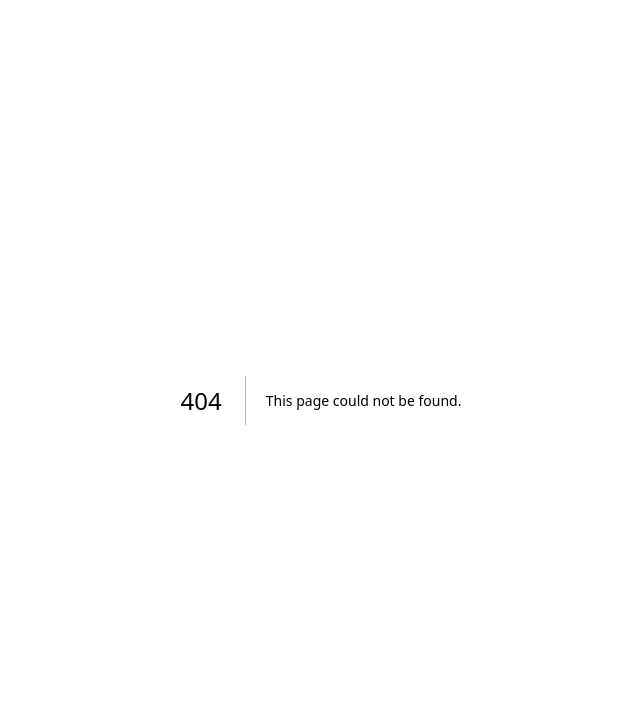
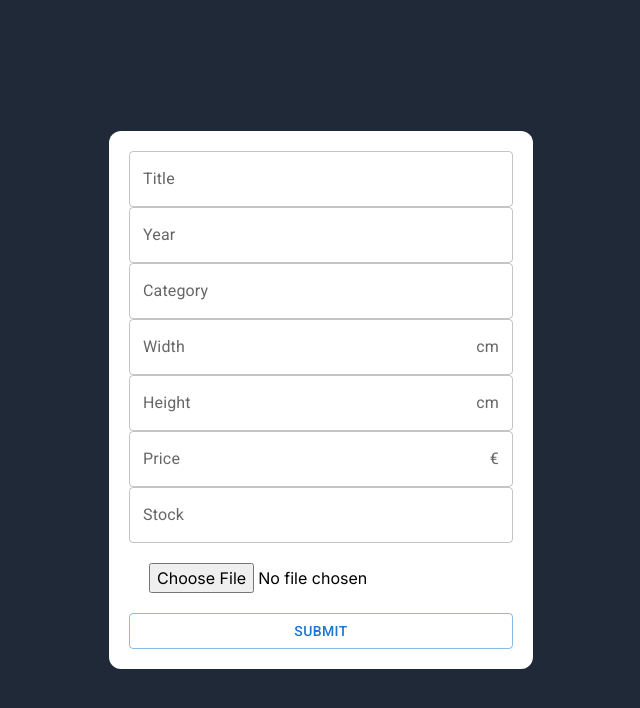
Before and after one commit to alexandre-em/kh-em, a Next.js app: page /dashboard in a window 1280 px wide. Before the commit this address had no page. Shown: the top 708 px of the page, without its empty margins (319-959 px from the left). Built offline with nearby package versions, Linux system fonts and the light colour scheme; no server answers.

Commit message:
Add dashboard to upload new images
TODO: restrein access to this page

```diff
--- /dev/null
+++ b/src/app/dashboard/page.tsx
@@ -0,0 +1,152 @@
+"use client";
+import { addDataToDb, uploadFile } from "@/utils/firebase";
+import {
+  Alert,
+  Button,
+  CircularProgress,
+  FormControl,
+  InputAdornment,
+  InputLabel,
+  OutlinedInput,
+} from "@mui/material";
+import React, { useCallback } from "react";
+
+export default function Dashboard() {
+  const [formValue, setFormValue] = React.useState<Record<string, string>>();
+  const [image, setImage] = React.useState<File | null>();
+  const [isLoading, setIsLoading] = React.useState<boolean>(false);
+  const [isUploadSuccess, setIsUploadSuccess] = React.useState<
+    "success" | "error" | undefined
+  >();
+
+  const handleSubmit = useCallback(
+    async (e: React.FormEvent<HTMLFormElement>) => {
+      e.preventDefault();
+      if (image && !isLoading) {
+        setIsLoading(true);
+        const buffer = await image.arrayBuffer();
+        const resUploadImage = await uploadFile(image.name, buffer);
+
+        if (!resUploadImage.error) {
+          const res = await addDataToDb("paints", {
+            ...formValue,
+            url: resUploadImage.result,
+          });
+
+          console.log("res data", res);
+          setIsLoading(false);
+          if (!res.error) {
+            setIsUploadSuccess("success");
+          } else {
+            setIsUploadSuccess("error");
+          }
+        } else {
+          setIsUploadSuccess("error");
+        }
+      }
+    },
+    [formValue, image, isLoading]
+  );
+
+  const handleChange = useCallback((key: string, value: any) => {
+    setFormValue((prev) => ({ ...prev, [key]: value }));
+  }, []);
+
+  return (
+    <div className="bg-gray-800 h-full flex justify-center items-center">
+      <form
+        className="bg-white flex flex-col p-5 rounded-xl"
+        onSubmit={handleSubmit}
+      >
+        <FormControl>
+          <InputLabel>Title</InputLabel>
+
+          <OutlinedInput
+            required
+            label="title"
+            value={formValue?.title}
+            onChange={(e) => handleChange("title", e.target.value)}
+          />
+        </FormControl>
+        <FormControl className="bg-white p-5 rounded-xl">
+          <InputLabel>Year</InputLabel>
+          <OutlinedInput
+            required
+            label="year"
+            value={formValue?.year}
+            type="number"
+            onChange={(e) => handleChange("year", parseInt(e.target.value))}
+          />
+        </FormControl>
+        <FormControl className="bg-white p-5 rounded-xl">
+          <InputLabel>Category</InputLabel>
+          <OutlinedInput
+            required
+            label="category"
+            value={formValue?.category}
+            onChange={(e) => handleChange("category", e.target.value)}
+          />
+        </FormControl>
+        <FormControl className="bg-white p-5 rounded-xl">
+          <InputLabel>Width</InputLabel>
+          <OutlinedInput
+            required
+            label="width"
+            endAdornment={<InputAdornment position="end">cm</InputAdornment>}
+            value={formValue?.width}
+            type="number"
+            onChange={(e) => handleChange("width", parseInt(e.target.value))}
+          />
+        </FormControl>
+        <FormControl className="bg-white p-5 rounded-xl">
+          <InputLabel>Height</InputLabel>
+          <OutlinedInput
+            required
+            label="height"
+            endAdornment={<InputAdornment position="end">cm</InputAdornment>}
+            value={formValue?.height}
+            type="number"
+            onChange={(e) => handleChange("height", parseInt(e.target.value))}
+          />
+        </FormControl>
+        <FormControl className="bg-white p-5 rounded-xl">
+          <InputLabel>Price</InputLabel>
+          <OutlinedInput
+            label="price"
+            endAdornment={<InputAdornment position="end">€</InputAdornment>}
+            value={formValue?.price}
+            type="number"
+            onChange={(e) => handleChange("price", parseInt(e.target.value))}
+          />
+        </FormControl>
+        <FormControl className="bg-white p-5 rounded-xl">
+          <InputLabel>Stock</InputLabel>
+          <OutlinedInput
+            required
+            label="stock"
+            value={formValue?.stock}
+            type="number"
+            onChange={(e) => handleChange("stock", parseInt(e.target.value))}
+          />
+        </FormControl>
+        <input
+          type="file"
+          accept="image/*"
+          onChange={(e) => setImage(e.target.files[0])}
+          className="m-5"
+        />
+        <Button type="submit" variant="outlined" disabled={isLoading}>
+          Submit
+          {isLoading && <CircularProgress className="ml-2" size={20} />}
+        </Button>
+        {isUploadSuccess && (
+          <Alert className="mt-5" severity={isUploadSuccess}>
+            {isUploadSuccess === "success"
+              ? "Upload Succeed !"
+              : "Error in uploading"}
+          </Alert>
+        )}
+      </form>
+    </div>
+  );
+}
```
